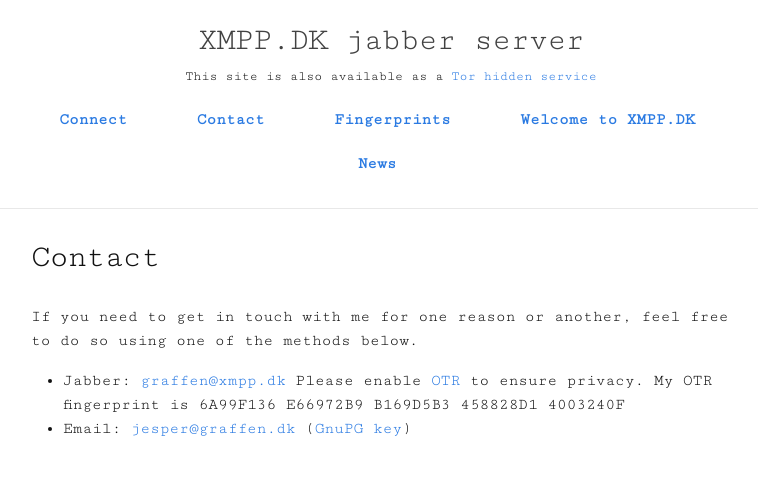
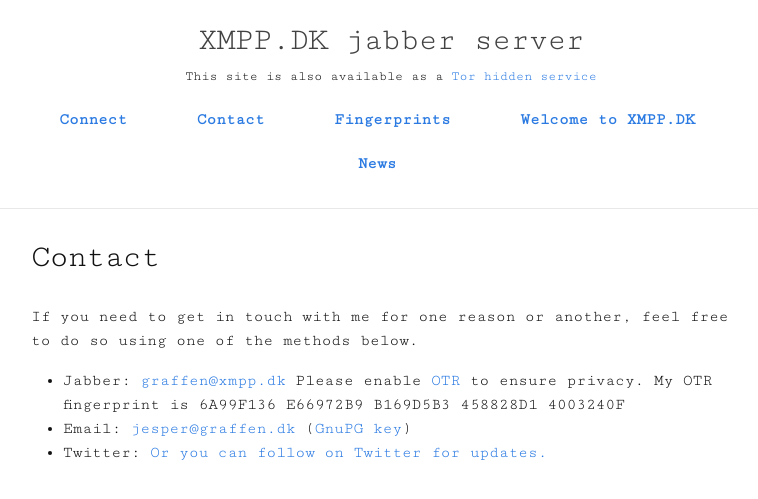
Before and after one commit to graffen/xmpp.dk, a Jekyll site: the page built from _pages/02_contact.md, in a window 1280 px wide. Shown: the top 499 px of the page, without its empty margins (249-1007 px from the left). Built offline with Jekyll 4.4.1, drawn with Linux system fonts in a browser that asks for light colours; some web fonts are replaced.

Commit message:
Add Twitter account to contact page

```diff
--- a/_pages/02_contact.md
+++ b/_pages/02_contact.md
@@ -8,6 +8,7 @@
 * Jabber: [graffen@xmpp.dk][jabber] Please enable [OTR][otr] to ensure privacy.
   My OTR fingerprint is 6A99F136 E66972B9 B169D5B3 458828D1 4003240F
 * Email: [jesper@graffen.dk][email] ([GnuPG key][gnupg])
+{% if site.twitter_username %}* Twitter: <a href="https://twitter.com/{{ site.twitter_username }}">{{ icon fa-twitter }} Or you can follow on Twitter for updates.</a>{% endif %}
 
 [jabber]: xmpp://graffen@xmpp.dk
 [email]: mailto:jesper@graffen.dk?subject=xmpp.dk
```
